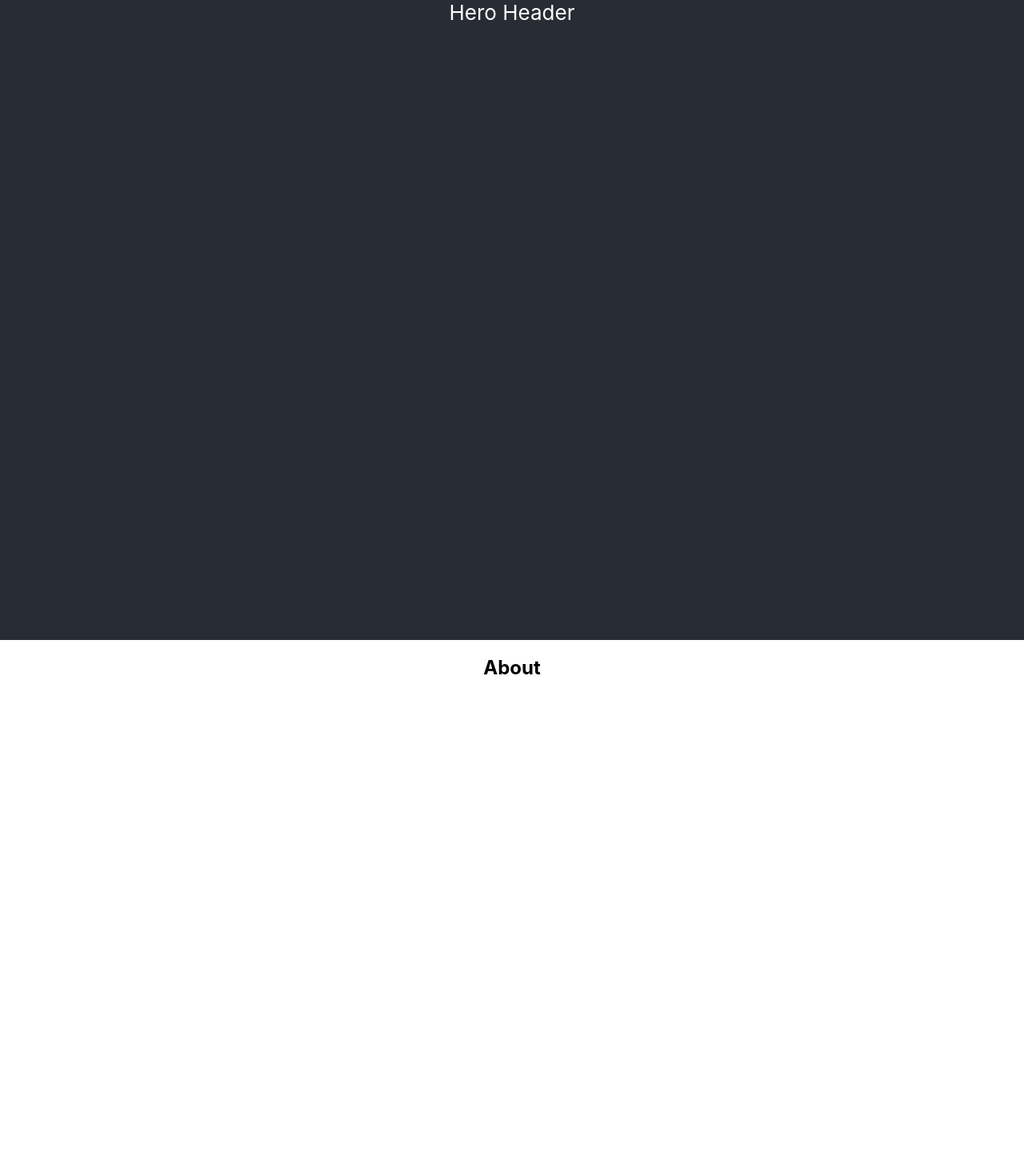
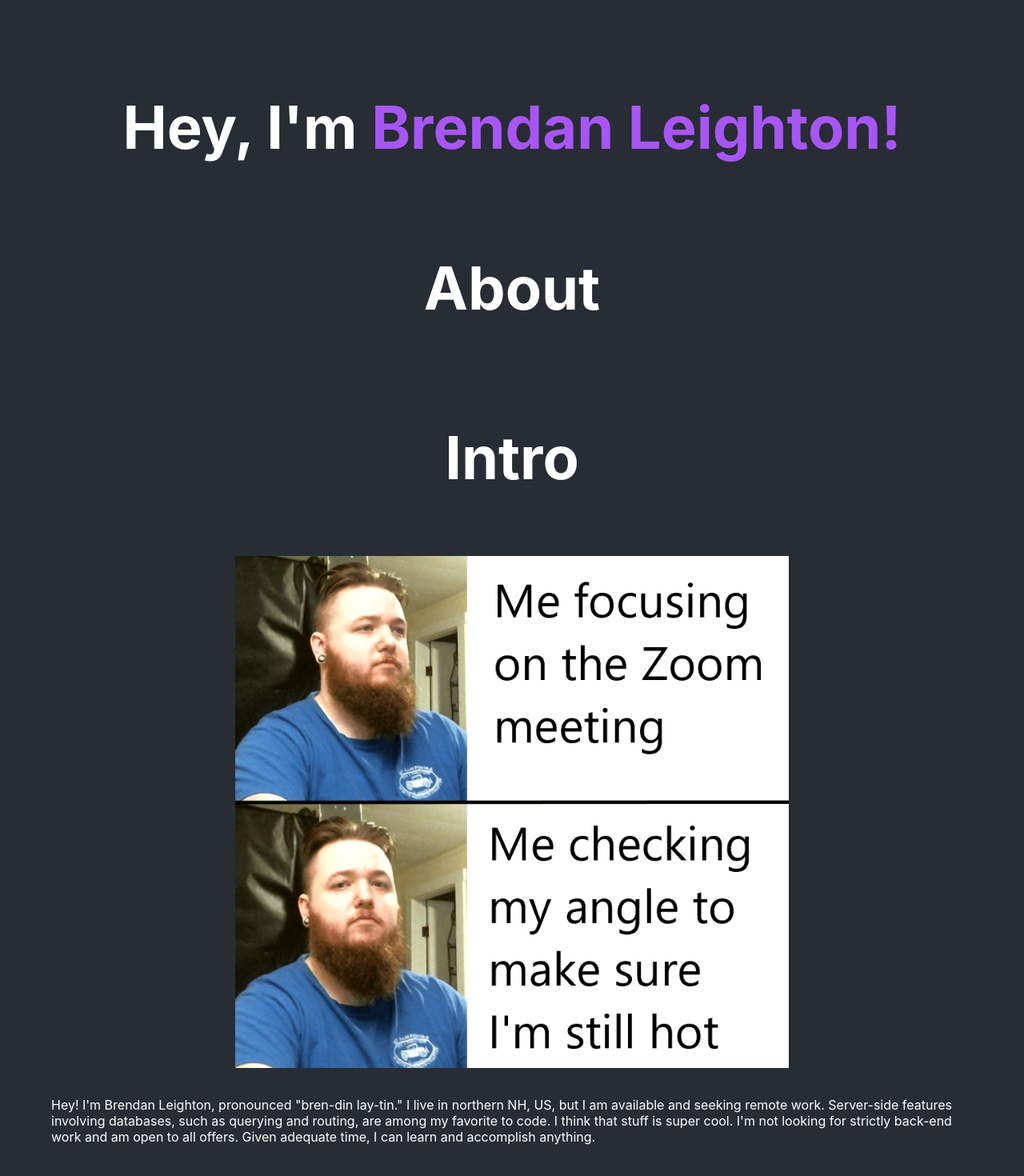
Before and after one commit to BR3NDAN-L8N/Portfolio, a React (Create React App) app in the folder client/: page / in a window 1280 px wide. Shown: the top 1470 px of the page at 80% size. Before the commit the page ends 869 px from the top, so only its background shows below. Built offline with nearby package versions, Linux system fonts and the light colour scheme.

Commit message:
added some content to About.js and applied some starting styles

```diff
--- a/client/src/App.css
+++ b/client/src/App.css
@@ -1,14 +1,22 @@
-.App-logo {
-  height: 40vmin;
-  pointer-events: none;
+main.App {
+  background-color: #282c34;
+    padding: 5vw;
+}
+
+h1 {
+    font-size: calc(10px + 5vw);
+}
+h2 {
+    font-size: calc(10px + 5vw);
 }
 
 header.App-header {
-  background-color: #282c34;
-  min-height: 100vh;
+  min-height: 5vh;
   display: flex;
   flex-direction: column;
   align-items: center;
-  font-size: calc(10px + 2vmin);
-  color: white;
+  justify-content: center;
 }
+header span.hero-name {
+    color: rgb(167, 86, 243);
+}
--- a/client/src/App.js
+++ b/client/src/App.js
@@ -1,16 +1,16 @@
 //  COMPONENT imports
-import SectionHeader from "./components/Section Header/SectionHeader";
+import About from "./AppSections/About/About";
 
 import './App.css';
 
 function App() {
   return (
     <main className="App">
-          <header className="App-header">Hero Header</header>
+          <header className="App-header">
+              <h1>Hey, I'm <span className="hero-name">Brendan Leighton!</span></h1>
+          </header>
 
-          <SectionHeader
-            title="About"
-          />
+          <About />
     </main>
   );
 }
--- a/client/src/AppSections/About/About.css
+++ b/client/src/AppSections/About/About.css
@@ -0,0 +1,16 @@
+.container {
+    display: flex;
+    flex-direction: column;
+    align-items: center;
+    justify-content: center;
+}
+
+.row {
+    display: flex;
+    flex-direction: row;
+}
+
+img.about-image {
+    height: 50vw;
+    width: auto;
+}
--- a/client/src/AppSections/About/About.js
+++ b/client/src/AppSections/About/About.js
@@ -0,0 +1,35 @@
+//  COMPONENT imports
+import SectionHeader from "../../components/SectionHeader/SectionHeader";
+
+import React from 'react'
+
+//  STYLES imports
+import './About.css';
+import imageOfMe from './assets/me-meme-tiny.png';
+
+export default function About() {
+    return (
+        <article className="container">
+            <SectionHeader title="About" />
+
+            <header>
+                <h2>Intro</h2>
+            </header>
+            <figure>
+                <img className="about-image" src={imageOfMe}
+                    alt="shows someone looking away from the camera with the text, Me focusing on Zoom meeting. Then shows the same person with their head turned towards the camera with the text, Me checking my angles to make sure I'm still hot." />
+            </figure>
+            <div>
+                <p>
+                    Hey! I'm Brendan Leighton, pronounced "bren-din lay-tin." I live in northern NH, US, but I am
+                    available and seeking
+                    remote work. Server-side features involving databases, such as querying and routing, are among my
+                    favorite to code. I
+                    think that stuff is super cool. I'm not looking for strictly back-end work and am open to all
+                    offers. Given adequate
+                    time, I can learn and accomplish anything.
+                </p>
+            </div>
+        </article>
+    )
+}
--- a/client/src/index.css
+++ b/client/src/index.css
@@ -1,5 +1,7 @@
 body {
   margin: 0;
+  padding: 0;
+  color: white;
   font-family: -apple-system, BlinkMacSystemFont, 'Segoe UI', 'Roboto', 'Oxygen',
     'Ubuntu', 'Cantarell', 'Fira Sans', 'Droid Sans', 'Helvetica Neue',
     sans-serif;
```
Also changed, not shown: client/src/AppSections/About/assets/me-meme-tiny.png (added), client/src/components/SectionHeader/SectionHeader.js (renamed from client/src/components/Section Header/SectionHeader.js), client/src/components/SectionHeader/sectionHeader.css (renamed from client/src/components/Section Header/sectionHeader.css).
